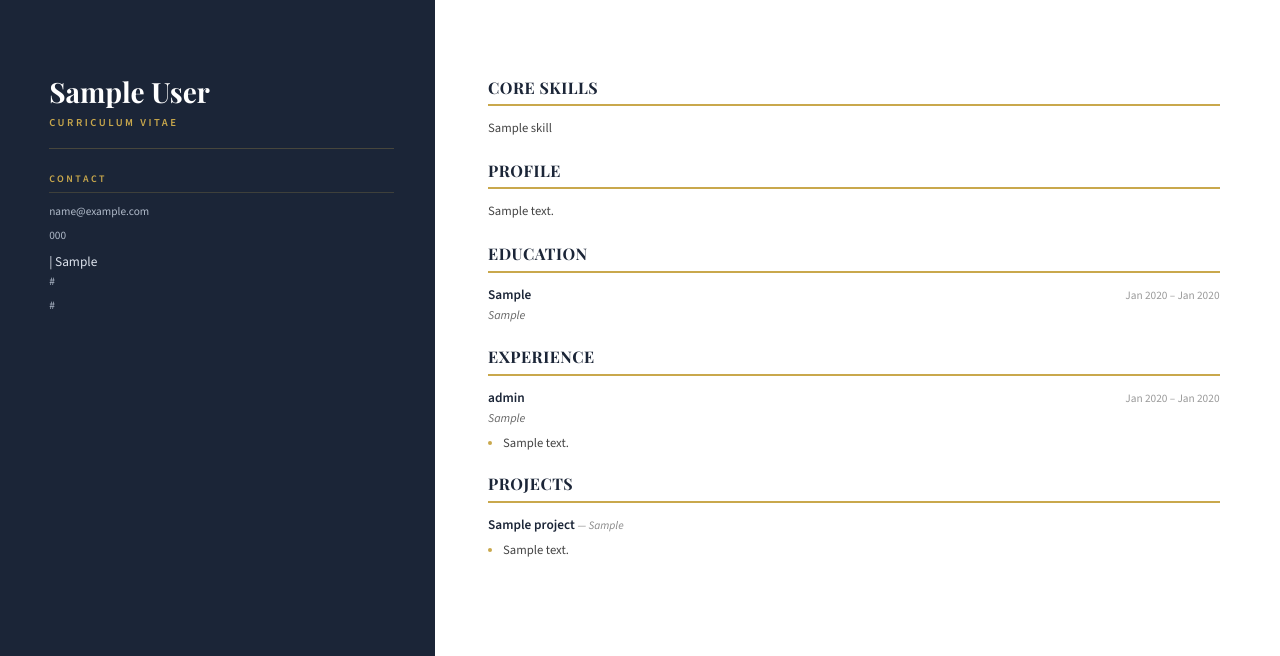
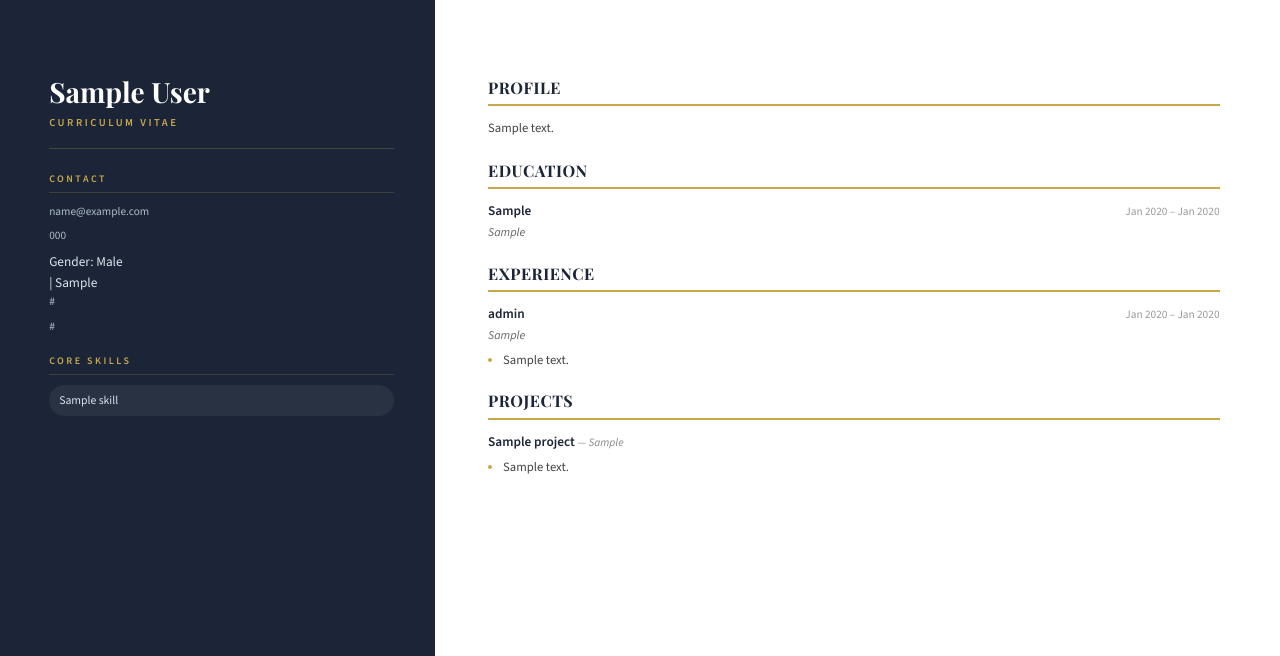
Before and after one commit to TadaisheChibondo/Resume_Builder, a Django app: template backend/resumes/templates/resumes/template_meridian.html in a window 1280 px wide. Shown: the top 656 px of the page. Run offline with Django 5.2, Linux system fonts and the light colour scheme; the template is opened without the code that fills it: values that come from a table or form of the project are taken from there, others are empty; tables that the repository leaves empty hold one stand-in row (values such as "Sample post").

Commit message:
added gender and changed the structure of templates

```diff
--- a/backend/resumes/models.py
+++ b/backend/resumes/models.py
@@ -12,6 +12,12 @@ class Resume(models.Model):
     id = models.UUIDField(primary_key=True, default=uuid.uuid4, editable=False)
     created_at = models.DateTimeField(auto_now_add=True)
     is_paid = models.BooleanField(default=False)
+    GENDER_CHOICES = [
+        ('M', 'Male'),
+        ('F', 'Female'),
+        ('O', 'Other'),
+        ('P', 'Prefer not to say'),
+    ]
 
     # --- NEW FIELDS ---
     template_choice = models.CharField(max_length=20, choices=TEMPLATE_CHOICES, default='classic')
@@ -25,6 +31,12 @@ class Resume(models.Model):
     linkedin_url = models.URLField(blank=True, null=True)
     portfolio_url = models.URLField(blank=True, null=True)
     professional_summary = models.TextField(blank=True, null=True)
+    gender = models.CharField(
+        max_length=1,
+        choices=GENDER_CHOICES,
+        blank=True,
+        null=True
+    )
 
     def __str__(self):
         return f"{self.full_name} - {self.id}"
--- a/backend/resumes/serializers.py
+++ b/backend/resumes/serializers.py
@@ -34,7 +34,7 @@ class ResumeSerializer(serializers.ModelSerializer):
         fields = [
             'id', 'is_paid', 'created_at', 'template_choice', 'references_and_awards',
             'full_name', 'email', 'phone', 'linkedin_url', 'portfolio_url',
-            'professional_summary', 'education', 'experience', 'projects', 'skills', 'location'
+            'professional_summary', 'education', 'experience', 'projects', 'skills', 'location', 'gender',
         ]
         read_only_fields = ['is_paid', 'paynow_reference', 'paynow_poll_url']
 
--- a/backend/resumes/templates/resumes/template_meridian.html
+++ b/backend/resumes/templates/resumes/template_meridian.html
@@ -103,6 +103,24 @@
         word-break: break-all;
       }
 
+      .skill-list {
+        list-style: none;
+        margin-top: 10px;
+        padding: 0;
+        display: block;
+      }
+
+      .skill-list li {
+        font-size: 8.8pt;
+        color: #dde3ed;
+        margin-bottom: 8px;
+        padding: 7px 10px;
+        border-radius: 999px;
+        background: rgba(255, 255, 255, 0.06);
+        display: block;
+        width: 100%;
+      }
+
       /* ── Main Content ───────────────────────────────────── */
       .main {
         width: 66%;
@@ -203,7 +221,9 @@
         <h2>Contact</h2>
         <div class="contact-item">{{ resume.email }}</div>
         <div class="contact-item">{{ resume.phone }}</div>
-        {% if resume.location %}
+        {% if resume.gender %}
+        <p>Gender: {{ resume.get_gender_display }}</p>
+        {% endif %} {% if resume.location %}
         <span class="contact-pipe">|</span>
         <span>{{ resume.location }}</span>
         {% endif %} {% if resume.linkedin_url %}
@@ -212,14 +232,21 @@
         <div class="contact-item">{{ resume.portfolio_url }}</div>
         {% endif %}
       </div>
+      {% if resume.skills.all %}
+      <div class="sidebar-section">
+        <h2>Core Skills</h2>
+        <ul class="skill-list">
+          {% for skill in resume.skills.all %}
+          <li>{{ skill.name }}</li>
+          {% endfor %}
+        </ul>
+      </div>
+      {% endif %}
     </div>
 
     <!-- ── Main Content ────────────────────────────────── -->
     <div class="main">
-      {% if resume.skills.all %}
-      <h2>Core Skills</h2>
-      <p class="summary-text">{% for skill in resume.skills.all %} {{ skill.name }}{% if not forloop.last %}, {% endif %} {% endfor %}</p>
-      {% endif %} {% if resume.professional_summary %}
+      {% if resume.professional_summary %}
       <h2>Profile</h2>
       <p class="summary-text">{{ resume.professional_summary }}</p>
       {% endif %} {% if resume.education.all %}
--- a/frontend/src/pages/BuilderPage.jsx
+++ b/frontend/src/pages/BuilderPage.jsx
@@ -23,6 +23,7 @@ const BuilderPage = ({ onExit }) => {
   const defaultFormData = {
     template_choice: "classic",
     references_and_awards: "",
+    gender: "",
     full_name: "",
     email: "",
     phone: "",
```
Also changed, not shown: backend/resumes/templates/resumes/classic_template.html (+8 -5 lines), backend/resumes/templates/resumes/template_monolith.html (+8 -6 lines), backend/resumes/templates/resumes/template_vivant.html (+7 -5 lines), frontend/src/components/form-steps/PersonalInfoStep.jsx (+17 -1 lines), backend/resumes/migrations/0004_resume_gender.py (added).
